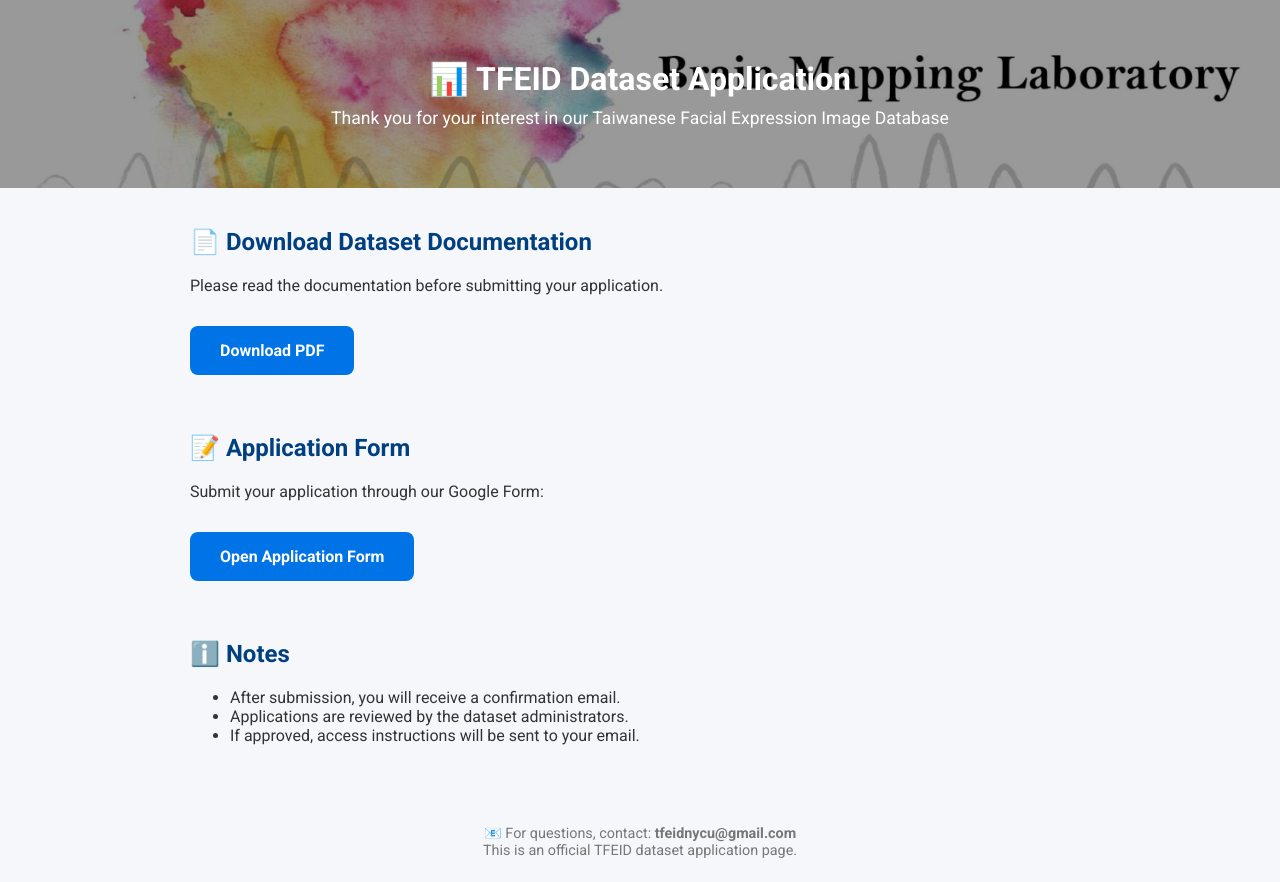
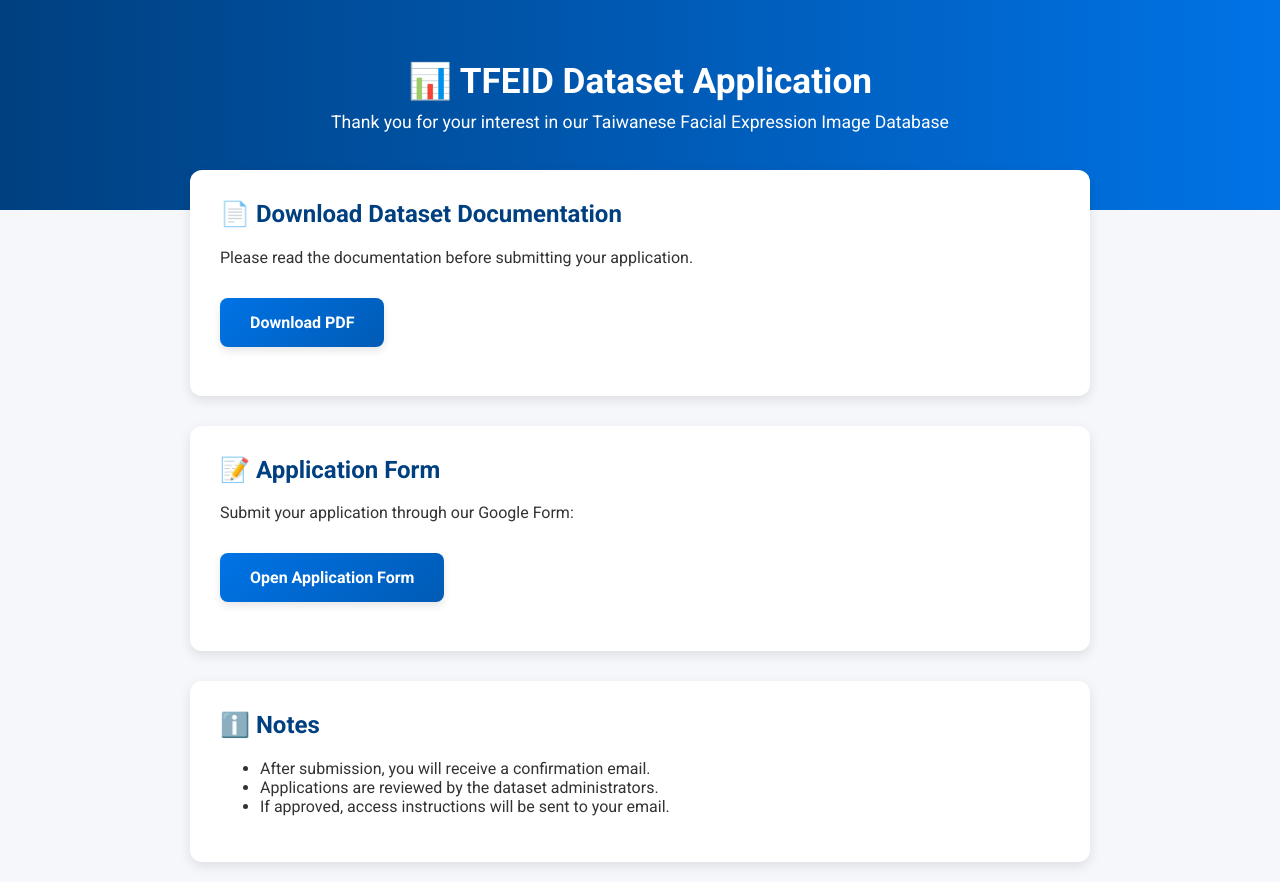
Before and after one commit to TFEIDNYCU/Taiwanese-Facial-Expression-Image-Database-TFEID-, a plain HTML site: page index.html in a window 1280 px wide. Shown: the top 882 px of the page. Drawn offline with Linux system fonts and the light colour scheme.

Commit message:
Update index.html

```diff
--- a/index.html
+++ b/index.html
@@ -20,70 +20,69 @@
       text-decoration: none;
     }
 
-    /* ===== Header 修改 ===== */
+    /* ===== Header ===== */
     header {
-      position: relative;
-      background-image: url('cropped-signal-only-bml-web.jpg'); /* Logo 背景 */
-      background-size: cover;
-      background-position: center;
-      background-repeat: no-repeat;
+      background: linear-gradient(90deg, #004080, #0073e6);
       color: white;
       padding: 60px 20px;
       text-align: center;
-      overflow: hidden;
     }
 
-    .header-overlay {
-      content: "";
-      position: absolute;
-      top: 0; left: 0;
-      width: 100%; height: 100%;
-      background-color: rgba(0, 0, 0, 0.4); /* 半透明遮罩 */
-      z-index: 0;
+    header h1 {
+      margin: 0;
+      font-size: 2.2rem;
     }
 
-    header h1, header p {
-      position: relative;
-      z-index: 1;
-      margin: 0;
+    header p {
+      margin-top: 10px;
+      font-size: 1.1rem;
     }
 
-    header h1 { font-size: 2rem; }
-    header p { margin-top: 10px; font-size: 1.1rem; }
-
-    /* ===== 其他樣式 ===== */
+    /* ===== 主內容卡片 ===== */
     main {
       max-width: 900px;
-      margin: 40px auto;
+      margin: -40px auto 40px auto; /* 讓卡片稍微浮在 header 上 */
       padding: 0 20px;
+    }
+
+    .card {
+      background-color: #ffffff;
+      border-radius: 12px;
+      box-shadow: 0 4px 12px rgba(0,0,0,0.1);
+      padding: 30px;
+      margin-bottom: 30px;
     }
 
     h2 {
       color: #004080;
-      margin-top: 40px;
+      margin-top: 0;
     }
 
+    /* ===== 按鈕 ===== */
     .button {
       display: inline-block;
       padding: 15px 30px;
       margin: 15px 0;
-      background-color: #0073e6;
+      background: linear-gradient(135deg, #0073e6, #005bb5);
       color: white;
       border-radius: 8px;
       font-weight: bold;
-      transition: background-color 0.3s;
+      transition: all 0.3s;
+      box-shadow: 0 4px 8px rgba(0,0,0,0.1);
       position: relative;
       overflow: hidden;
     }
 
     .button:hover {
-      background-color: #005bb5;
+      background: linear-gradient(135deg, #005bb5, #003f7f);
+      transform: translateY(-2px);
+      box-shadow: 0 6px 12px rgba(0,0,0,0.15);
     }
 
     /* ===== 下載進度條 ===== */
     .progress-container {
       width: 100%;
-      background-color: #ddd;
+      background-color: #eee;
       border-radius: 8px;
       margin-top: 10px;
       display: none;
@@ -92,11 +91,12 @@
     .progress-bar {
       width: 0%;
       height: 12px;
-      background-color: #0073e6;
+      background: linear-gradient(90deg, #0073e6, #005bb5);
       border-radius: 8px;
-      transition: width 0.3s;
+      transition: width 0.3s ease-in-out;
     }
 
+    /* ===== Footer ===== */
     footer {
       text-align: center;
       margin-top: 60px;
@@ -107,38 +107,44 @@
 
     /* ===== 響應式 ===== */
     @media (max-width: 600px) {
-      header h1 { font-size: 1.6rem; }
+      header h1 { font-size: 1.8rem; }
       header p { font-size: 1rem; }
       .button { padding: 12px 20px; font-size: 0.95rem; }
+      .card { padding: 20px; }
     }
   </style>
 </head>
 <body>
 
   <header>
-    <div class="header-overlay"></div>
     <h1>📊 TFEID Dataset Application</h1>
     <p>Thank you for your interest in our Taiwanese Facial Expression Image Database</p>
   </header>
 
   <main>
+    <div class="card">
       <h2>📄 Download Dataset Documentation</h2>
       <p>Please read the documentation before submitting your application.</p>
       <a class="button" id="downloadBtn" href="TFEID_document.pdf" download>Download PDF</a>
       <div class="progress-container" id="progressContainer">
         <div class="progress-bar" id="progressBar"></div>
       </div>
+    </div>
 
+    <div class="card">
       <h2>📝 Application Form</h2>
       <p>Submit your application through our Google Form:</p>
       <a class="button" href="https://docs.google.com/forms/d/e/1FAIpQLSdOAjodim1jxG2AC0CaxUZeCdHLWOu3EmLrxUe5B4MOyvv50w/viewform" target="_blank">Open Application Form</a>
+    </div>
 
+    <div class="card">
       <h2>ℹ️ Notes</h2>
       <ul>
         <li>After submission, you will receive a confirmation email.</li>
         <li>Applications are reviewed by the dataset administrators.</li>
         <li>If approved, access instructions will be sent to your email.</li>
       </ul>
+    </div>
   </main>
 
   <footer>
```
Lines whose indentation alone changed are shown as unchanged.
